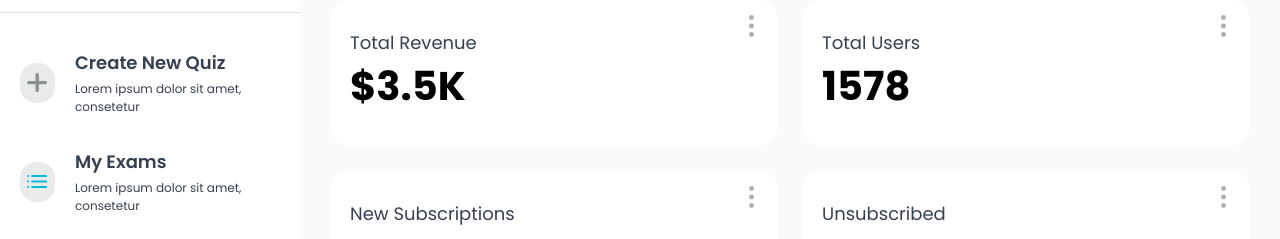
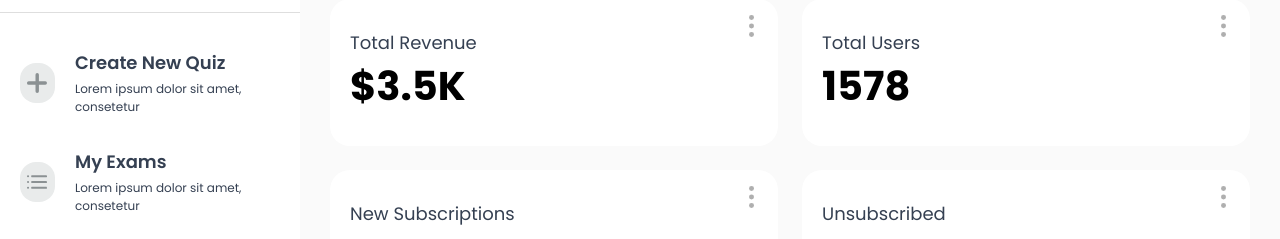
Before and after one commit to tayyabferozi/safe-quizz, a React (Create React App) app: page /stats in a window 1280 px wide. Shown: the part 347-586 px from the top of the page. Built offline with nearby package versions, Linux system fonts and the light colour scheme.

Commit message:
fixes icon transitioned

```diff
--- a/src/layouts/AccountLayout/Sidebar/index.jsx
+++ b/src/layouts/AccountLayout/Sidebar/index.jsx
@@ -40,12 +40,27 @@ const Sidebar = ({ admin }) => {
         <div className="nav full-width">
           <NavLink to="/create-quiz" className="item">
             <div className="icon-container">
-              <img
+              {/* <img
                 src="/assets/vectors/add.svg"
                 alt="add"
                 title="add"
                 className="icon"
-              />
+              /> */}
+              <svg
+                className="icon"
+                xmlns="http://www.w3.org/2000/svg"
+                width="26.005"
+                height="26"
+                viewBox="0 0 26.005 26"
+              >
+                <path
+                  id="Path_38080"
+                  data-name="Path 38080"
+                  d="M23.772,10.7H15.492V2.123a2.223,2.223,0,1,0-4.447,0V10.7H2.213a2.223,2.223,0,0,0,.01,4.447h8.832v8.528a2.223,2.223,0,1,0,4.447,0V15.149h8.279a2.223,2.223,0,1,0-.01-4.447Z"
+                  transform="translate(0 0.1)"
+                  fill="#8b9193"
+                />
+              </svg>
             </div>
 
             <div className="text">
@@ -58,12 +73,70 @@ const Sidebar = ({ admin }) => {
           </NavLink>
           <NavLink to="/my-exams" className="item">
             <div className="icon-container">
-              <img
+              {/* <img
                 src="/assets/vectors/list.svg"
                 alt="list"
                 title="list"
                 className="icon"
-              />
+              /> */}
+              <svg
+                xmlns="http://www.w3.org/2000/svg"
+                width="38"
+                height="26"
+                viewBox="0 0 38 26"
+                className="icon"
+              >
+                <g id="list" transform="translate(-6.667 -12.667)">
+                  <circle
+                    id="Ellipse_152"
+                    data-name="Ellipse 152"
+                    cx="2"
+                    cy="2"
+                    r="2"
+                    transform="translate(6.667 12.667)"
+                  />
+                  <circle
+                    id="Ellipse_153"
+                    data-name="Ellipse 153"
+                    cx="2"
+                    cy="2"
+                    r="2"
+                    transform="translate(6.667 23.667)"
+                  />
+                  <circle
+                    id="Ellipse_154"
+                    data-name="Ellipse 154"
+                    cx="2"
+                    cy="2"
+                    r="2"
+                    transform="translate(6.667 34.667)"
+                  />
+                  <rect
+                    id="Rectangle_2251"
+                    data-name="Rectangle 2251"
+                    width="30"
+                    height="4"
+                    rx="0.94"
+                    transform="translate(14.667 23.667)"
+                  />
+                  <rect
+                    id="Rectangle_2252"
+                    data-name="Rectangle 2252"
+                    width="30"
+                    height="4"
+                    rx="0.94"
+                    transform="translate(14.667 34.667)"
+                  />
+                  <rect
+                    id="Rectangle_2253"
+                    data-name="Rectangle 2253"
+                    width="30"
+                    height="4"
+                    rx="0.94"
+                    transform="translate(14.667 12.667)"
+                  />
+                </g>
+              </svg>
             </div>
 
             <div className="text">
--- a/src/styles/_utilities.scss
+++ b/src/styles/_utilities.scss
@@ -1245,14 +1245,6 @@ h6 {
 
           @include transitioned;
 
-          &.active {
-            background-color: $color1;
-
-            * {
-              color: #fff;
-            }
-          }
-
           .icon-container {
             width: 40px;
             height: 40px;
@@ -1264,6 +1256,30 @@ h6 {
 
             .icon {
               width: 20px;
+
+              path,
+              circle,
+              rect {
+                fill: #8b9193;
+              }
+            }
+          }
+
+          &.active {
+            background-color: $color1;
+
+            * {
+              color: #fff;
+            }
+
+            .icon-container {
+              .icon {
+                path,
+                circle,
+                rect {
+                  fill: $color1;
+                }
+              }
             }
           }
         }
```
